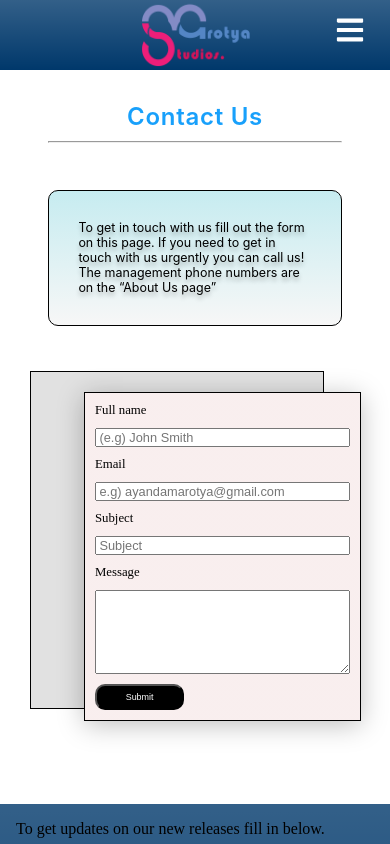
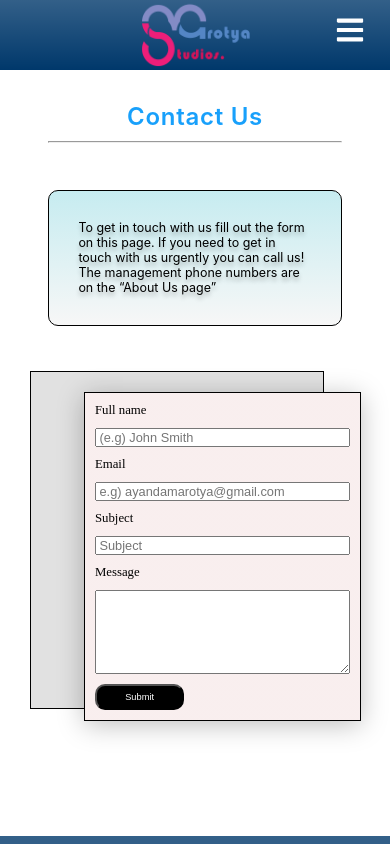
Before and after one commit to andilemarotya/marotya-studios, a React (Create React App) app in the folder frontend/: page /contact in a window 390 px wide. Shown: the top 844 px of the page. Built offline with nearby package versions, Linux system fonts and the light colour scheme.

Commit message:
contact css

```diff
--- a/frontend/src/Styles/Contact.css
+++ b/frontend/src/Styles/Contact.css
@@ -142,7 +142,7 @@
         flex-direction: column;
         height: 65vh;
         margin-top: 2em;
-        margin-bottom: 5em;
+        margin-bottom: 7em;
         gap: 30px;
     }
 
@@ -173,7 +173,7 @@
     }
 
     .submit-btn {
-        font-size: .56rem;
+        font-size: .58rem;
         width: 35%;
     }
 }
```
